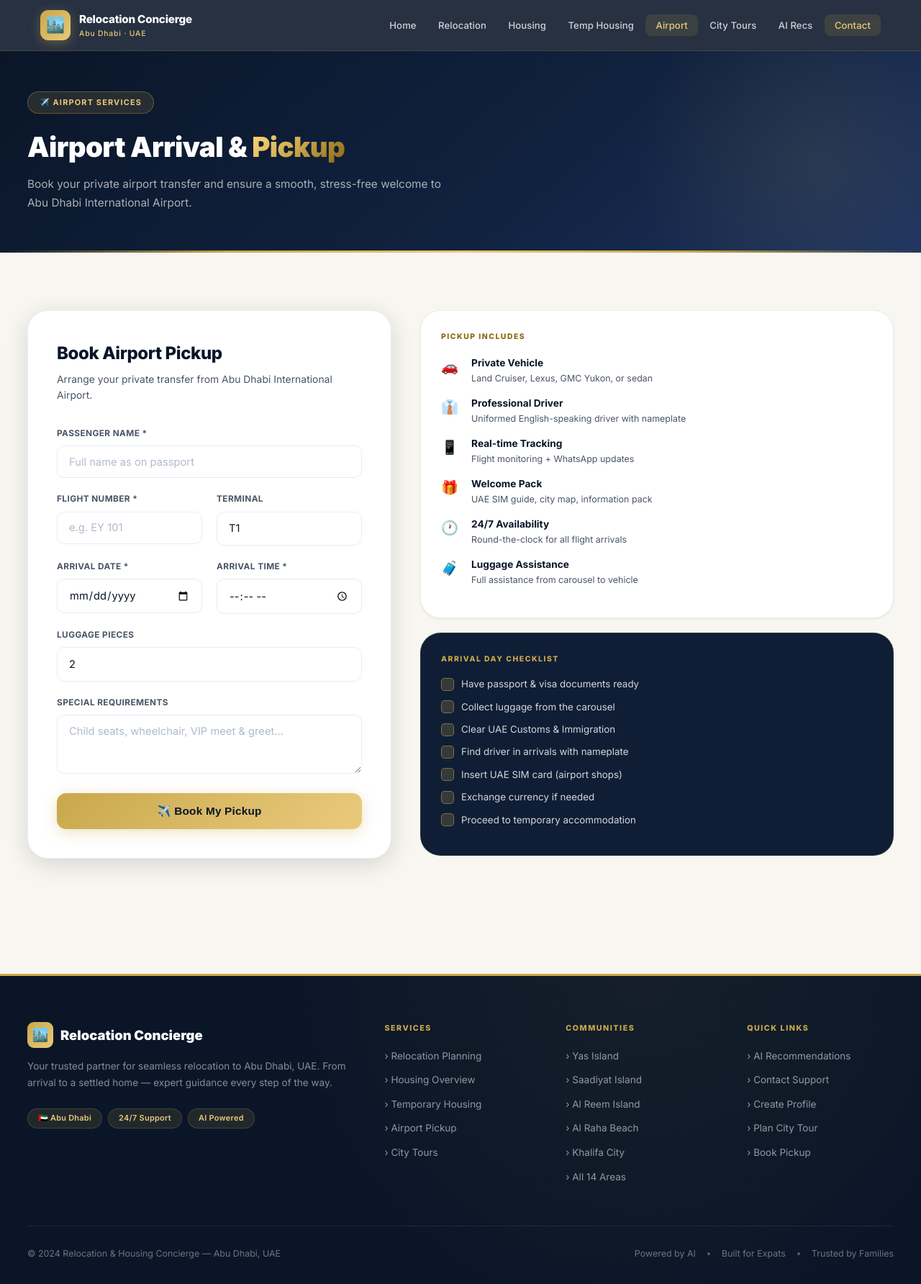
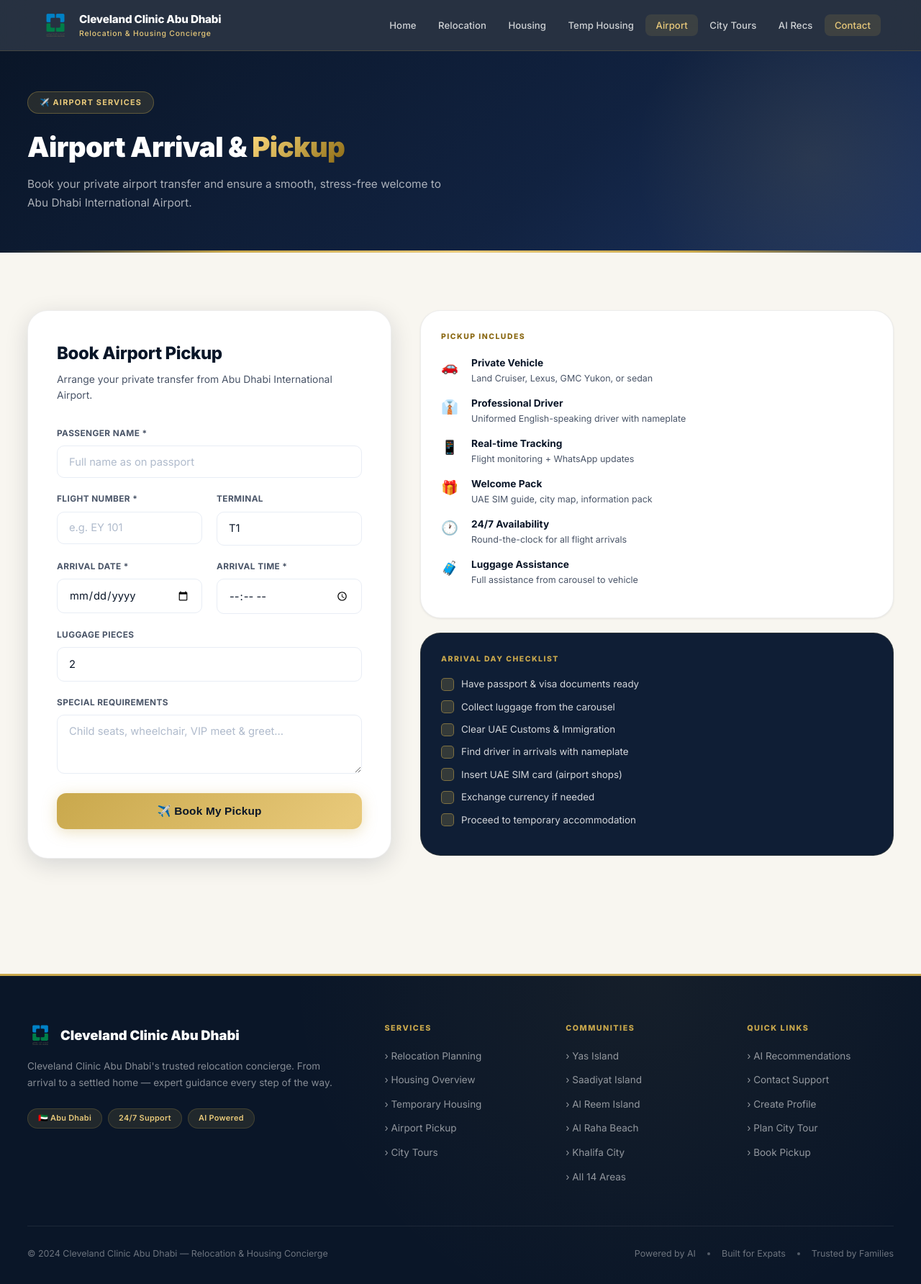
Before and after one commit to jessinai81-hash/AI-Relocationcitytouran-housingoverview, a Flask app: page /airport in a window 1280 px wide. Shown: the whole page at 72% size. Run offline with Flask 3, Linux system fonts and the light colour scheme; data that the repository does not hold is empty.

Commit message:
Add Cleveland Clinic Abu Dhabi branding with logo across site
- Replaced emoji icon with CCAD.png in navbar and footer
- Updated brand name to Cleveland Clinic Abu Dhabi site-wide
- Updated page title and footer copyright text
- Added .brand-logo-img CSS for proper logo sizing

Co-Authored-By: Claude Sonnet 4.6 <noreply@anthropic.com>

```diff
--- a/static/css/style.css
+++ b/static/css/style.css
@@ -131,6 +131,12 @@ body {
 .navbar .container { display:flex; align-items:center; justify-content:space-between; height:70px; }
 
 .navbar-brand { display:flex; align-items:center; gap:12px; text-decoration:none; }
+.brand-logo-img {
+  height:42px;
+  width:auto;
+  border-radius:8px;
+  object-fit:contain;
+}
 .brand-logo {
   width:42px; height:42px;
   background:linear-gradient(135deg, var(--gold), var(--gold-light));
--- a/templates/base.html
+++ b/templates/base.html
@@ -3,7 +3,7 @@
 <head>
   <meta charset="UTF-8" />
   <meta name="viewport" content="width=device-width, initial-scale=1.0" />
-  <title>{% block title %}Relocation & Housing Concierge — Abu Dhabi{% endblock %}</title>
+  <title>{% block title %}Cleveland Clinic Abu Dhabi — Relocation & Housing Concierge{% endblock %}</title>
   <link rel="stylesheet" href="{{ url_for('static', filename='css/style.css') }}" />
   {% block extra_head %}{% endblock %}
 </head>
@@ -23,10 +23,10 @@
 <nav class="navbar" id="navbar">
   <div class="container">
     <a class="navbar-brand" href="/">
-      <div class="brand-logo">🏙️</div>
+      <img src="{{ url_for('static', filename='images/CCAD.png') }}" alt="Cleveland Clinic Abu Dhabi" class="brand-logo-img" />
       <div>
-        <div class="brand-name">Relocation Concierge</div>
-        <div class="brand-sub">Abu Dhabi · UAE</div>
+        <div class="brand-name">Cleveland Clinic Abu Dhabi</div>
+        <div class="brand-sub">Relocation &amp; Housing Concierge</div>
       </div>
     </a>
     <button class="navbar-toggle" onclick="document.querySelector('.navbar-nav').classList.toggle('open')" aria-label="Menu">☰</button>
@@ -65,10 +65,10 @@
     <div class="footer-grid">
       <div>
         <div class="footer-logo">
-          <div style="width:36px;height:36px;background:linear-gradient(135deg,var(--gold),var(--gold-light));border-radius:9px;display:flex;align-items:center;justify-content:center;font-size:1.1rem;">🏙️</div>
-          Relocation Concierge
+          <img src="{{ url_for('static', filename='images/CCAD.png') }}" alt="Cleveland Clinic Abu Dhabi" style="height:36px;width:auto;border-radius:6px;" />
+          Cleveland Clinic Abu Dhabi
         </div>
-        <p class="footer-desc">Your trusted partner for seamless relocation to Abu Dhabi, UAE. From arrival to a settled home — expert guidance every step of the way.</p>
+        <p class="footer-desc">Cleveland Clinic Abu Dhabi's trusted relocation concierge. From arrival to a settled home — expert guidance every step of the way.</p>
         <div class="footer-chips">
           <span class="footer-chip">🇦🇪 Abu Dhabi</span>
           <span class="footer-chip">24/7 Support</span>
@@ -108,7 +108,7 @@
       </div>
     </div>
     <div class="footer-bottom">
-      <span>&copy; 2024 Relocation & Housing Concierge — Abu Dhabi, UAE</span>
+      <span>&copy; 2024 Cleveland Clinic Abu Dhabi — Relocation &amp; Housing Concierge</span>
       <span style="display:flex;align-items:center;gap:1rem;">
         <span>Powered by AI</span>
         <span style="width:4px;height:4px;background:rgba(255,255,255,.3);border-radius:50%;"></span>
```
Also changed, not shown: static/images/CCAD.png (added).
